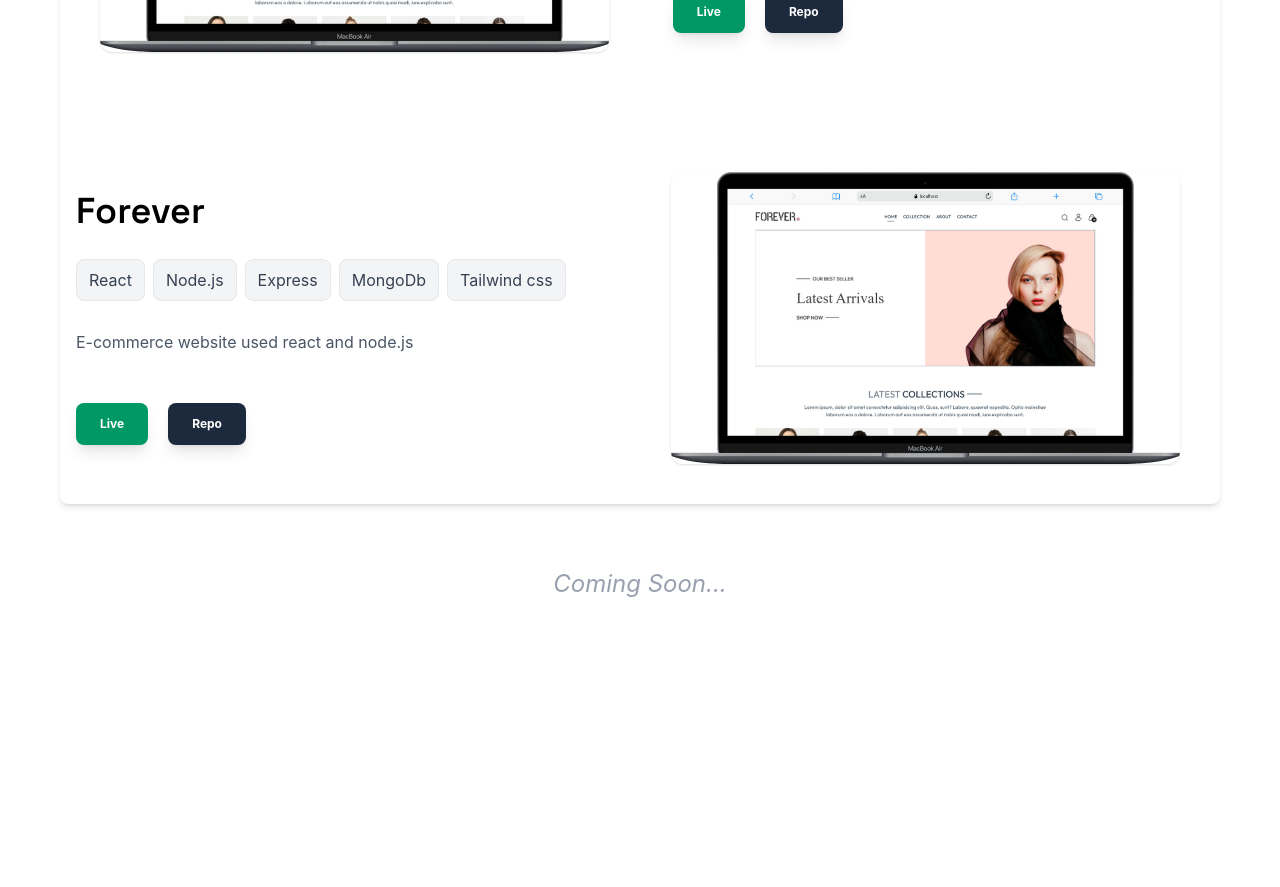
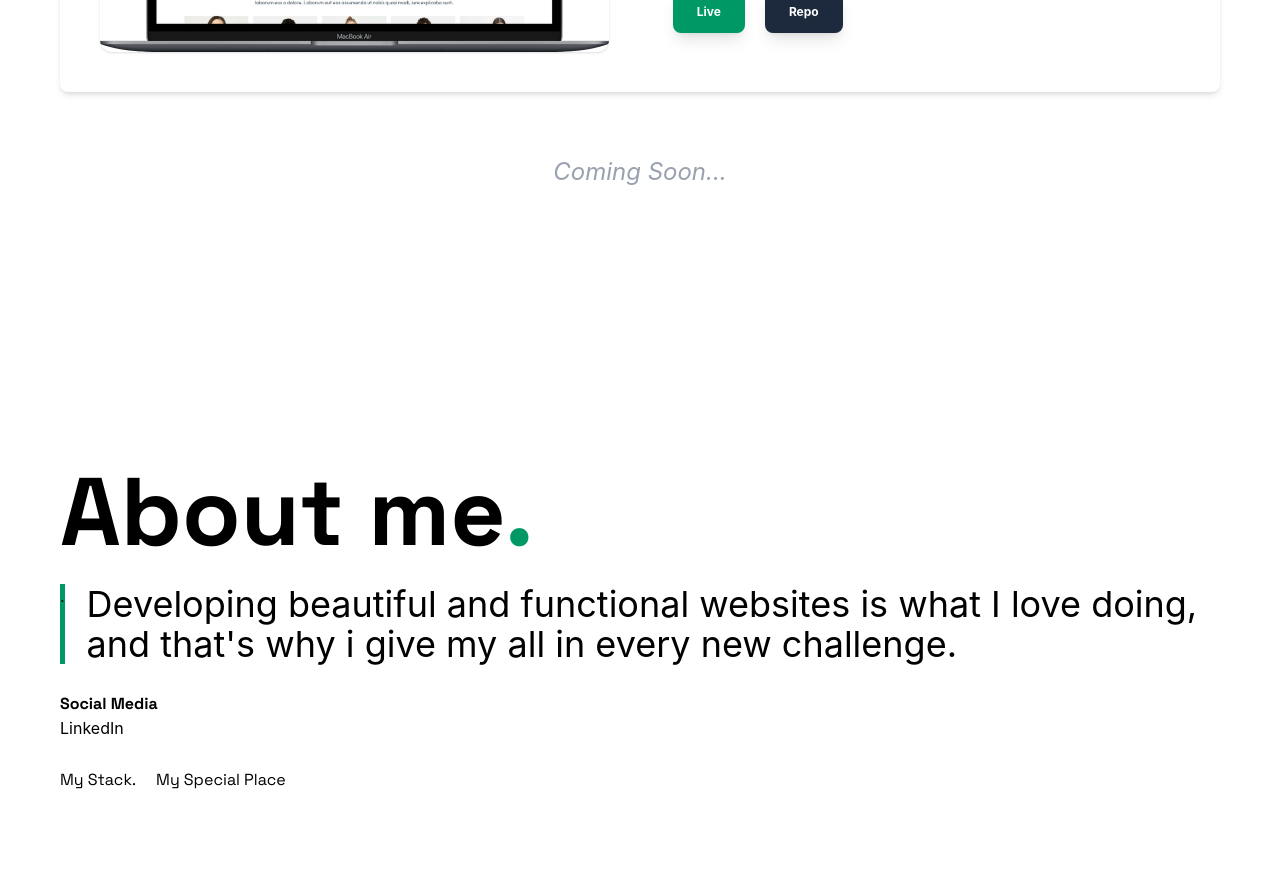
Before and after one commit to Veerabramhachary/portfolio, a React (Vite) app: page / in a window 1280 px wide. Shown: the part 1320-2207 px from the top of the page. Built offline with nearby package versions, Linux system fonts and the light colour scheme; a web font is replaced by a local one.

Commit message:
Fix repository link and remove duplicate project
Updated the repository link for the Forever project and removed duplicate project entry.

```diff
--- a/src/assets/assets.ts
+++ b/src/assets/assets.ts
@@ -86,6 +86,7 @@ type typeProject = {
     direction_row: string;
     direction_col: string;
     skills: string[];
+    repo: string;
 };
 
 export const projects: typeProject[] = [
@@ -93,20 +94,10 @@ export const projects: typeProject[] = [
         name: "Forever",
         description: "E-commerce website used react and node.js",
         link: "",
-        repo: "https://github.com/veerabramhachary/forever",
+        repo: "https://github.com/veerabramhachary/Forever-ecommerce",
         image: e_commerce,
         direction_row: "row-reverse",
         direction_col: "column-reverse",
         skills: ["React", "Node.js", "Express", "MongoDb", "Tailwind css"]
     },
-    {
-        name: "Forever",
-        description: "E-commerce website used react and node.js",
-        link: "",
-        repo: "https://github.com/veerabramhachary/forever",
-        image: e_commerce,
-        direction_row: "row",
-        direction_col: "column",
-        skills: ["React", "Node.js", "Express", "MongoDb", "Tailwind css"]
-    },
 ];
```
